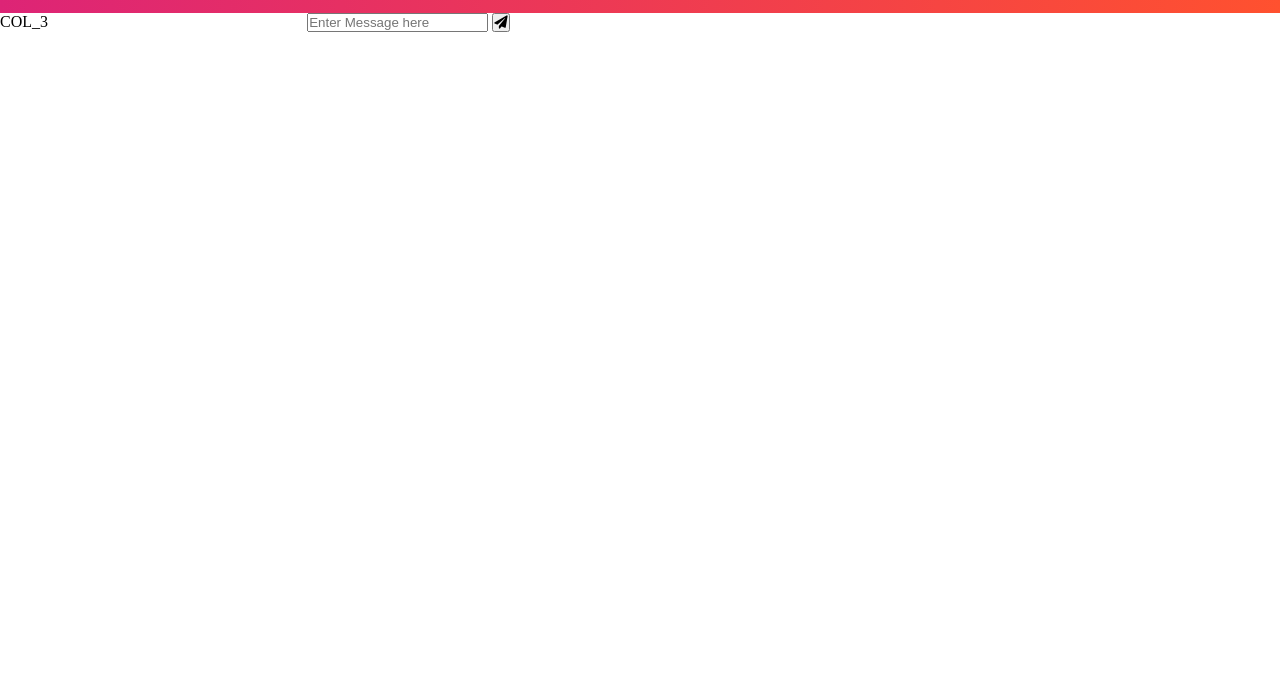
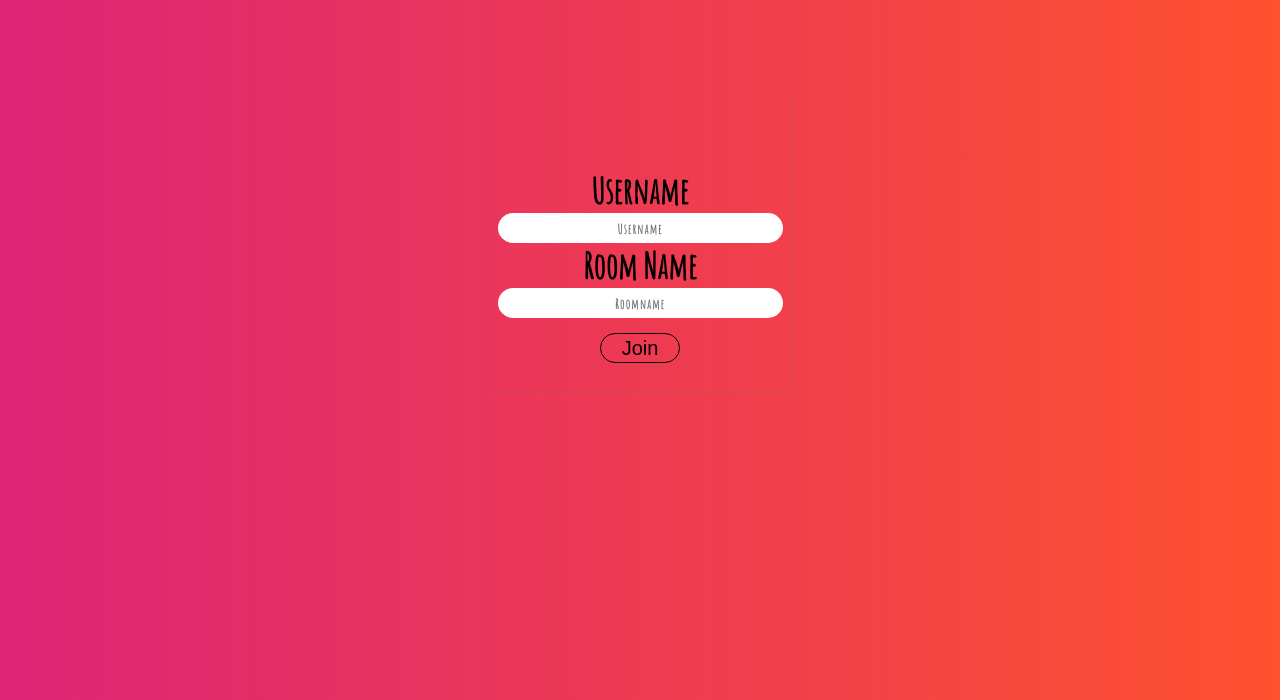
Before and after one commit to sudipt1999/ChatApp, a website: page public/index.html in a window 1280 px wide. Shown: the part 100-800 px from the top of the page. Drawn offline with nearby package versions, Linux system fonts and the light colour scheme; no server answers; a web font is replaced by a local one.

Commit message:
finished the join page

```diff
--- a/public/css/style.css
+++ b/public/css/style.css
@@ -4,6 +4,12 @@
 }
 
 /*HEADER SECTION*/
+#index-page-body{
+    height: 100vh;
+    background: #FF512F;  /* fallback for old browsers */
+    background: -webkit-linear-gradient(to right, #DD2476, #FF512F);  /* Chrome 10-25, Safari 5.1-6 */
+    background: linear-gradient(to right, #DD2476, #FF512F); /* W3C, IE 10+/ Edge, Firefox 16+, Chrome 26+, Opera 12+, Safari 7+ */
+}
 .header-section{
     height : 80px;
     width:100%;
@@ -44,10 +50,60 @@
 }
 @media (max-width:360px){
     .app-title{
-        font-size:40px;
+        font-size:35px;
     }
 }
 /*HEADER SECTION styling ends up here*/
+
+/*Enter Box*/
+.enter-box{
+    height:300px;
+    width:300px;
+    margin:auto auto;
+    box-shadow: 1px 1px rgb(211, 75, 75);
+    box-sizing: border-box;
+}
+.entry-box{
+    height:95%;
+    width: 95%;
+    margin:80px auto;
+    padding-top: 25%;
+}
+.label{
+    font-family: 'Amatic SC', sans-serif;
+    text-align: center;
+    font-size:30px;
+}
+.input-box input{
+    width:100%;
+    outline: none;
+    -moz-user-focus: none;
+    height:30px;
+    border-radius:20px;
+    border: none;
+    text-align: center;
+    font-family: 'Amatic SC', sans-serif;
+    letter-spacing: 1px;
+    font-weight: bolder;
+}
+.submit-button-div{
+    margin-top:15px;
+    text-align: center;
+}
+#join-button{
+    height:30px;
+    border:none;
+    width:80px;
+    background:inherit;
+    font-size: 20px;
+    border:1px solid #000;
+    border-radius:20px;
+}
+#join-button:hover{
+    background-color: #000;
+    color:#fff;
+}
+/*Enter Box*/
 
 /*Container Div styling*/
 .container{
--- a/public/index.html
+++ b/public/index.html
@@ -15,6 +15,7 @@
 </head>
 
 <body>
+    <div id="index-page-body">
         <!----HEADER SECTION WHERE LOGO AND TITLE EXISTS-->
         <div class="header-section">
             <div class="header-box">
@@ -23,24 +24,28 @@
             </div>
         </div>
         <!----HEADER SECTION WHERE LOGO AND TITLE EXISTS-ENDS-->
-
-
-    <!-----CONTAINER------>
-    <div class="container">
-        <div class="col-3">
-            <p>COL_3</p>
+        <!----BOX FOR ENTERING USERNAME AND ROOM ADDRESS-------->
+        <div class="enter-box">
+            <div class="entry-box">
+                <div class="label">
+                    <h3>Username</h3>
                 </div>
-        <div class="col-9">
-            <div id="message-panel" class="message-box">
-
+                <div class="input-box">
+                    <input type="text" name="name" placeholder="Username" autofocus />
                 </div>
-            <div class="message-sending-box">
-                <input type="text" name="chat-message" placeholder="Enter Message here">
-                <button id="send-message-button"><i class="fa fa-paper-plane"></i></button>
+                <div class="label">
+                    <h3>Room Name</h3>
+                </div>
+                <div class="input-box">
+                    <input type="text" name="room" placeholder="Roomname" />
+                </div>
+                <div class="submit-button-div">
+                    <button id="join-button" onclick="joinRoom()">Join</button>
                 </div>
             </div>
         </div>
-    <!----CONTAINER ENDS-->
+        <!----BOX FOR ENTERING USERNAME AND ROOM ADDRESS-------->
+    </div>
     <!--------SCRIPTS FOR CHAT APP -------------->
     <script src="/socket.io/socket.io.js"></script>
     <script src="js/lib/jquery.min.js"></script>
--- a/server/server.js
+++ b/server/server.js
@@ -14,7 +14,7 @@ var io = socketIO(server);
 app.use(express.static(publicPath));
 
 app.get('/', (req, res) => {
-    res.send(publicPath + '/index.html');
+    res.send(publicPath + '/join.html');
 })
 
 io.on('connection', (socket) => {
```
Also changed, not shown: public/chat.html (added, +41 -0 lines). Lines whose indentation alone changed are shown as unchanged.
